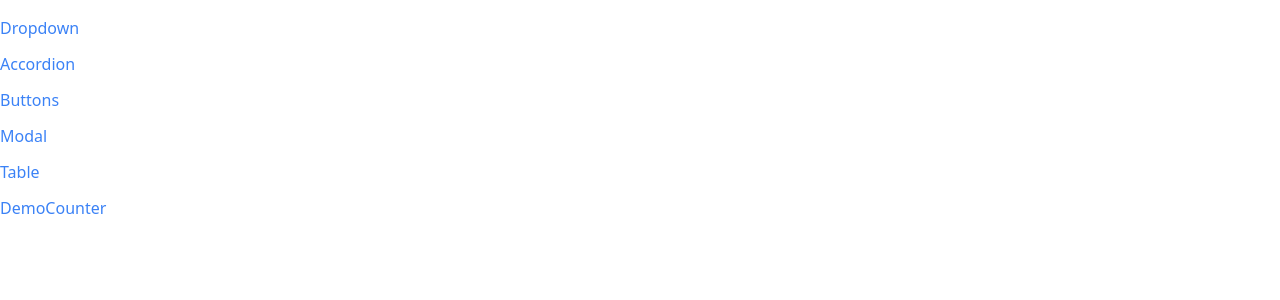
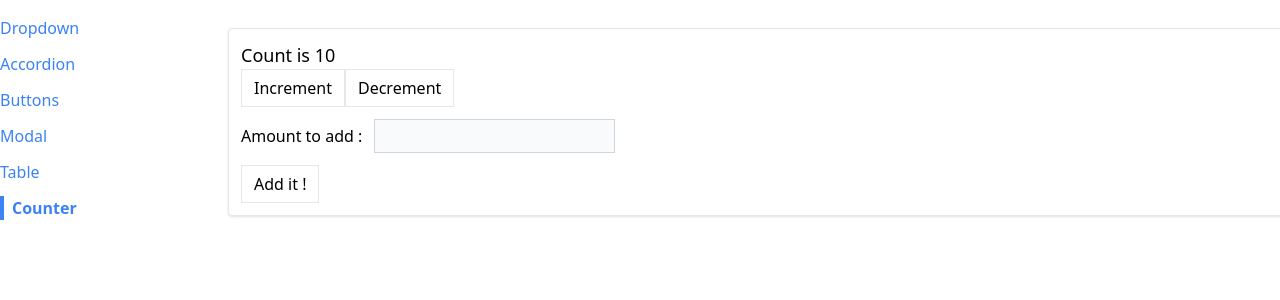
Before and after one commit to KB-Toast/comps, a React (Create React App) app: page /counter in a window 1280 px wide. Shown: the top 300 px of the page. Built offline with nearby package versions, Linux system fonts and the light colour scheme.

Commit message:
learning about useReducer, preparing redux

```diff
--- a/src/App.js
+++ b/src/App.js
@@ -5,7 +5,7 @@
 import ButtonPage from "./pages/ButtonPage";
 import ModalPage from "./pages/ModalPage";
 import TablePage from "./pages/TablePage";
-import DemoCounterPage from "./pages/DemoCounterPage";
+import CounterPage from "./pages/CounterPage";
 
 function App() {
   return (
@@ -27,8 +27,8 @@
         <Route path="/table">
           <TablePage />
         </Route>
-        <Route path="/demoCounter">
-          <DemoCounterPage initialCount={10} />
+        <Route path="/counter">
+          <CounterPage initialCount={10} />
         </Route>
       </div>
     </div>
--- a/src/components/Sidebar.js
+++ b/src/components/Sidebar.js
@@ -7,7 +7,7 @@
     { label: "Buttons", path: "/buttons" },
     { label: "Modal", path: "/modal" },
     { label: "Table", path: "/table" },
-    { label: "DemoCounter", path: "/demoCounter" },
+    { label: "Counter", path: "/counter" },
   ];
 
   const renderedLinks = links.map((link) => {
--- /dev/null
+++ b/src/pages/CounterPage.js
@@ -0,0 +1,102 @@
+import { useReducer } from "react";
+import Button from "../components/Button";
+import Panel from "../components/Panel";
+
+const INCREMENT_COUNT = "increment";
+const DECREMENT_COUNT = "decrement";
+const SET_VALUE_TO_ADD = "change-value-to-add";
+const ADD_CUSTOM_VALUE = "add-custom-value";
+
+const reducer = (state, action) => {
+  switch (action.type) {
+    case INCREMENT_COUNT:
+      return {
+        ...state,
+        count: state.count + 1,
+      };
+    case DECREMENT_COUNT:
+      return {
+        ...state,
+        count: state.count - 1,
+      };
+
+    case SET_VALUE_TO_ADD:
+      return {
+        ...state,
+        valueToAdd: action.payload,
+      };
+
+    case ADD_CUSTOM_VALUE:
+      return {
+        ...state,
+        count: state.count + state.valueToAdd,
+        valueToAdd: 0,
+      };
+
+    default:
+      // community convention to handle "default" either by throwing an err or by returning the state
+      //throw new Error("unexpected action type: " + action.type);
+      return state;
+  }
+};
+
+function CounterPage({ initialCount }) {
+  const [state, dispatch] = useReducer(reducer, {
+    count: initialCount,
+    valueToAdd: 0,
+  });
+
+  const increment = () => {
+    dispatch({
+      type: INCREMENT_COUNT,
+    });
+  };
+
+  const decrement = () => {
+    dispatch({
+      type: DECREMENT_COUNT,
+    });
+  };
+
+  const handleChange = (event) => {
+    // parseInt because typeof event.target.value is initially a string
+    // || 0 to deal with "NaN" when clicking on delete
+    const value = parseInt(event.target.value) || 0;
+
+    dispatch({
+      type: SET_VALUE_TO_ADD,
+      payload: value,
+    });
+  };
+
+  const handleSubmit = (event) => {
+    event.preventDefault();
+
+    dispatch({
+      type: ADD_CUSTOM_VALUE,
+      payload: state.valueToAdd,
+    });
+  };
+
+  return (
+    <Panel className="m-3">
+      <h1 className="text-lg">Count is {state.count}</h1>
+      <div className="flex flex-row">
+        <Button onClick={increment}>Increment</Button>
+        <Button onClick={decrement}>Decrement</Button>
+      </div>
+      <form onSubmit={handleSubmit}>
+        <label> Amount to add :</label>
+        <input
+          value={state.valueToAdd || ""}
+          onChange={handleChange}
+          className="p-1 m-3 bg-gray-50 border border-gray-300"
+          type="number"
+        />
+        <Button> Add it ! </Button>
+      </form>
+    </Panel>
+  );
+}
+
+export default CounterPage;
```
